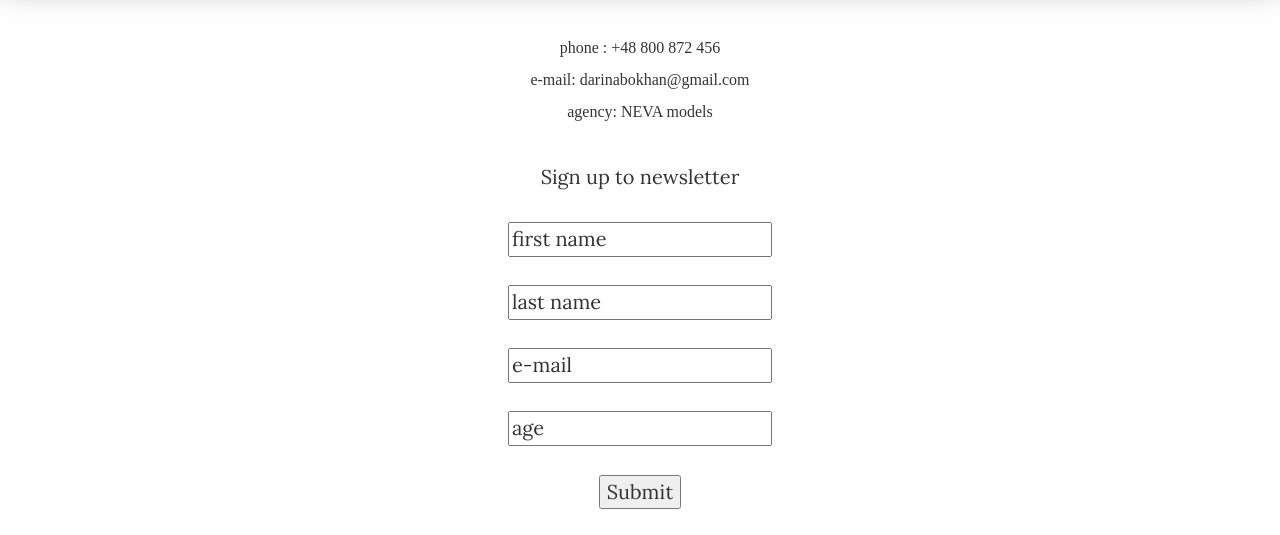
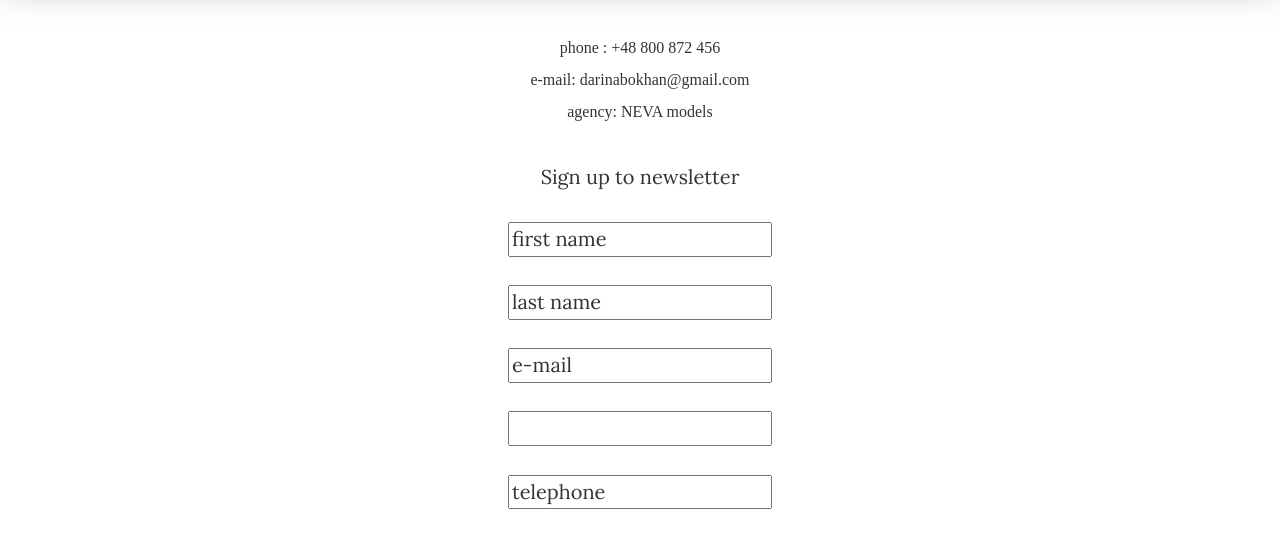
Before and after one commit to TheHagueUniversity/skillslab-sprint-2-kitemich, a website: page contact.html in a window 1280 px wide. Shown: the part 448-983 px from the top of the page. Drawn offline with nearby package versions, Linux system fonts and the light colour scheme; some packages are replaced by stand-ins of ours.

Commit message:
HTML form
I ve made 5 different input types for html form

```diff
--- a/contact.html
+++ b/contact.html
@@ -92,8 +92,9 @@
         <form>
   <input type="text" name="firstname" value="first name"><br><br>
   <input type="text" name="lastname" value="last name"><br><br>
-  <input type="text" name="email" value="e-mail"><br><br>
-  <input type="text" name="age" value="age"><br><br>
+  <input type="email" name="email" value="e-mail"><br><br>
+  <input type="number" name="age" value="age"><br><br>
+  <input type="tel" name="telnum" value="telephone"><br><br>
   <input type="submit" value="Submit">
 </form>
 
```
